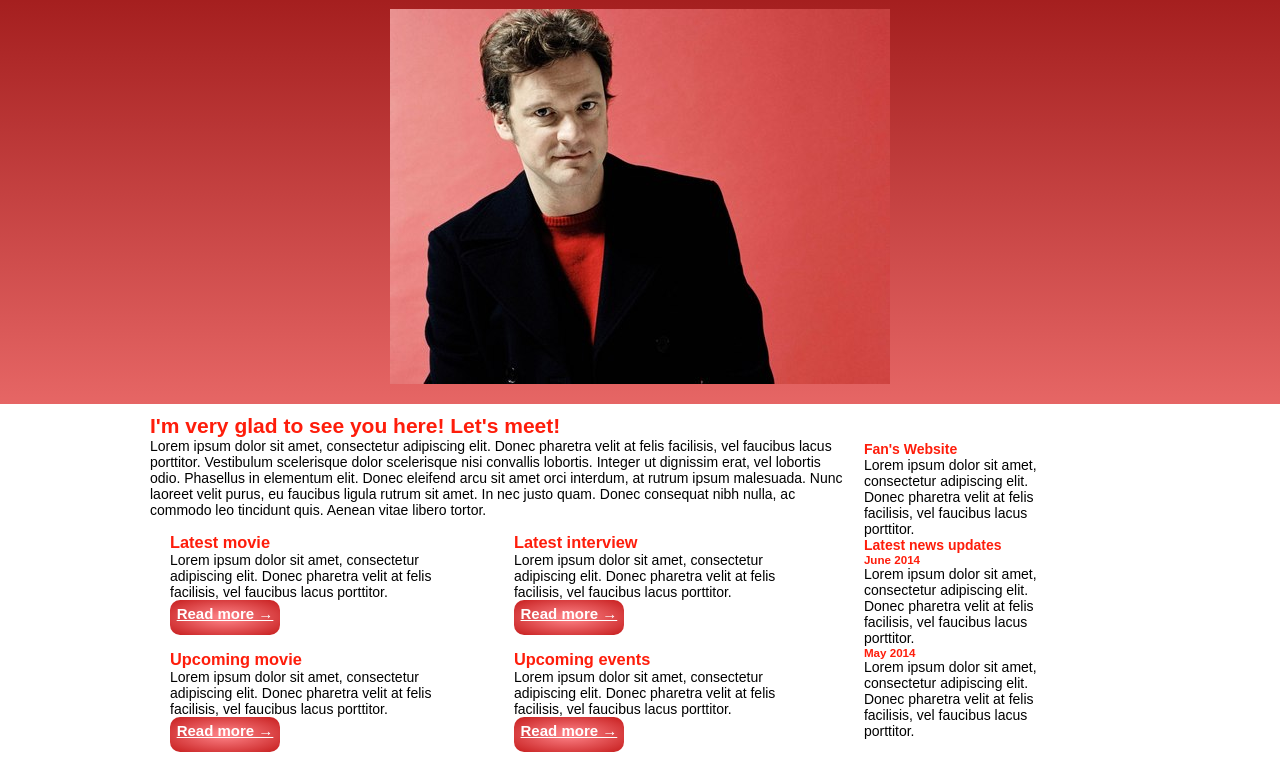
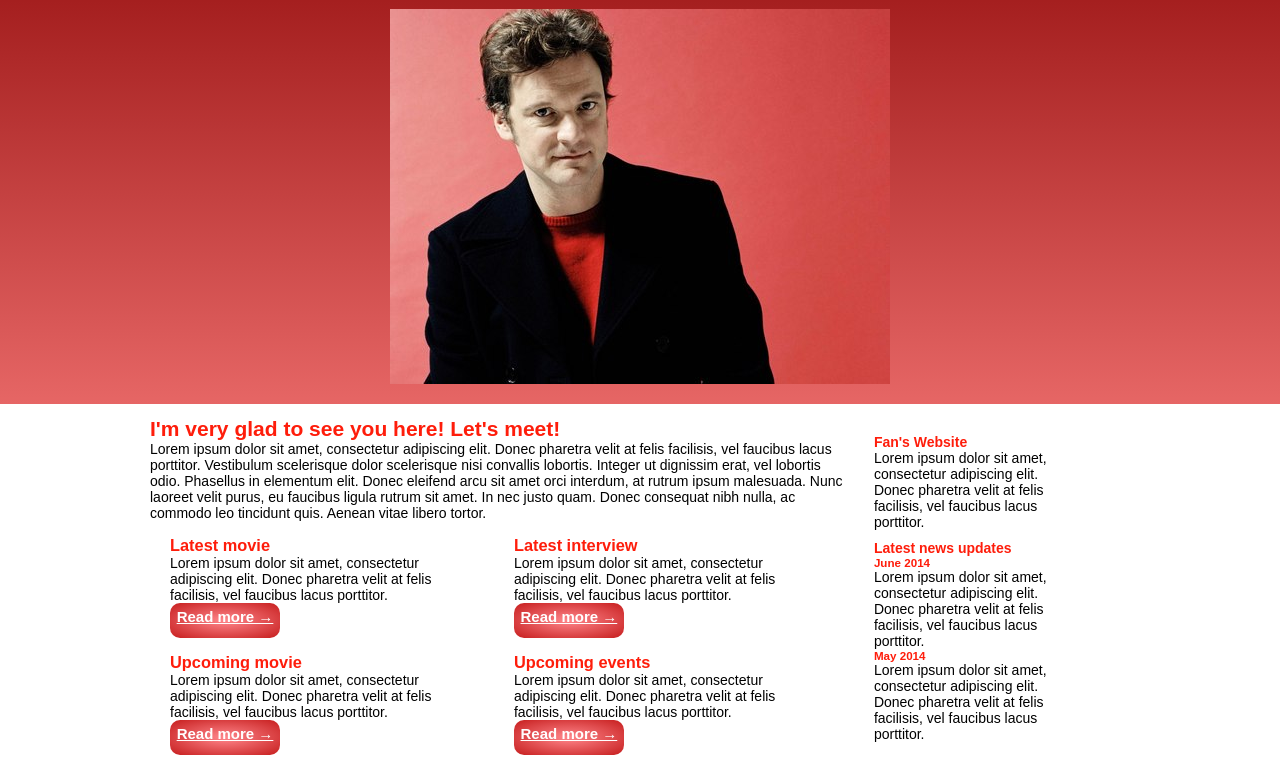
Before and after one commit to VictoriaKudenko/personal-site, a plain HTML site: page index.html in a window 1280 px wide. Shown: the part 70-827 px from the top of the page. Drawn offline with Linux system fonts and the light colour scheme.

Commit message:
Style the sidebar

```diff
--- a/styles.css
+++ b/styles.css
@@ -108,18 +108,13 @@ li {
     margin: 5px 20px 10px 20px;
 }
 
-#sidebar {
-    width: 200px;
-    padding: 20px 0 0;
-}
-
 #story, #sidebar {
     display: inline-block;
 }
 
 #main-content {
     width: 1000px;
-    height: 430px;
+    height: 460px;
     margin: 0 auto;
 }
 
@@ -141,6 +136,18 @@ footer.newsbtn a, footer.newsbtn a:link, footer.newsbtn a:visited, footer.newsbt
 footer.newsbtn a:hover, footer.newsbtn a:active {
     text-decoration: none;
     background: radial-gradient(#fff6f9, #c61d1d);
+}
+
+/* Sidebar */
+
+#sidebar {
+    width: 200px;
+    margin: 20px 0 0;
+    padding: 10px;
+}
+
+#fan {
+    padding-bottom: 10px;
 }
 
 /* Footer */
```
